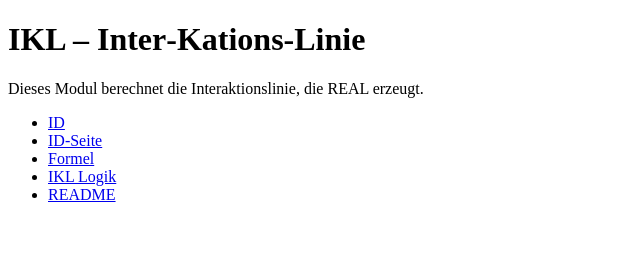
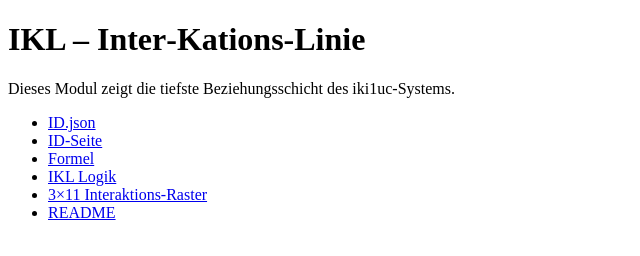
Before and after one commit to iki1uc/IKL, a plain HTML site: page index.html in a window 1280 px wide. Shown: the whole page, without its empty margins (0-640 px from the left). Drawn offline with Linux system fonts and the light colour scheme.

Commit message:
Update links and content in index.html

```diff
--- a/index.html
+++ b/index.html
@@ -6,14 +6,16 @@
 </head>
 
 <body>
+
 <h1>IKL – Inter‑Kations‑Linie</h1>
-<p>Dieses Modul berechnet die Interaktionslinie, die REAL erzeugt.</p>
+<p>Dieses Modul zeigt die tiefste Beziehungsschicht des iki1uc‑Systems.</p>
 
 <ul>
-  <li><a href="./ID.json">ID</a></li>
+  <li><a href="./ID.json">ID.json</a></li>
   <li><a href="./ID.html">ID‑Seite</a></li>
   <li><a href="./formula.js">Formel</a></li>
   <li><a href="./ikl.js">IKL Logik</a></li>
+  <li><a href="./time_3x11_scroll_zoom.html">3×11 Interaktions‑Raster</a></li>
   <li><a href="./README.md">README</a></li>
 </ul>
 
```
